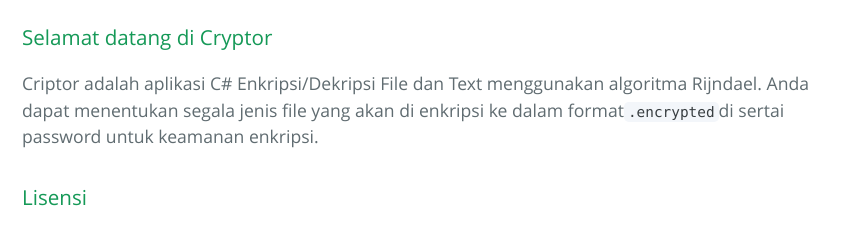
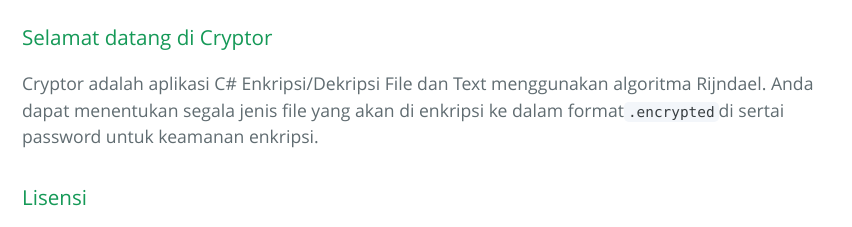
Before and after one commit to cryptordev/cryptordev.github.io, a plain HTML site: page index.html in a window 1280 px wide. Shown: the part 727-954 px from the top of the page, 202-1054 px from the left. Drawn offline with Linux system fonts and the light colour scheme.

Commit message:
Update index.html

```diff
--- a/index.html
+++ b/index.html
@@ -117,7 +117,7 @@
       <h3>
 <a id="welcome-to-github-pages" class="anchor" href="#welcome-to-github-pages" aria-hidden="true"><span aria-hidden="true" class="octicon octicon-link"></span></a>Selamat datang di Cryptor</h3>
 
-<p>Criptor adalah aplikasi C# Enkripsi/Dekripsi File dan Text menggunakan algoritma Rijndael. Anda dapat menentukan segala jenis file yang akan di enkripsi ke dalam format<code>.encrypted</code>di sertai password untuk keamanan enkripsi.</p>
+<p>Cryptor adalah aplikasi C# Enkripsi/Dekripsi File dan Text menggunakan algoritma Rijndael. Anda dapat menentukan segala jenis file yang akan di enkripsi ke dalam format<code>.encrypted</code>di sertai password untuk keamanan enkripsi.</p>
 
 <h3>
 <a id="designer-templates" class="anchor" href="#designer-templates" aria-hidden="true"><span aria-hidden="true" class="octicon octicon-link"></span></a>Lisensi</h3>
```
